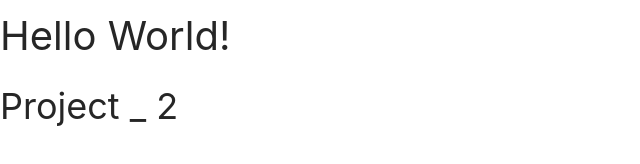
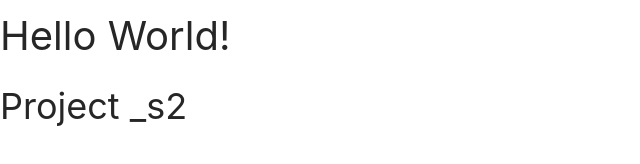
Before and after one commit to Rx2s3/first-project, a plain HTML site: page index.html in a window 1280 px wide. Shown: the full height of the page, 0-640 px from the left. Drawn offline with Linux system fonts and the light colour scheme.

Commit message:
index.html mode_2

```diff
--- a/index.html
+++ b/index.html
@@ -9,7 +9,7 @@
 </head>
 <body>
     <h1>Hello World!</h1>
-    <h2>Project _ 2</h2>
+    <h2>Project _s2</h2>
     <script src="./js/halfmoon.min.js"></script>
 </body>
 </html>
```
